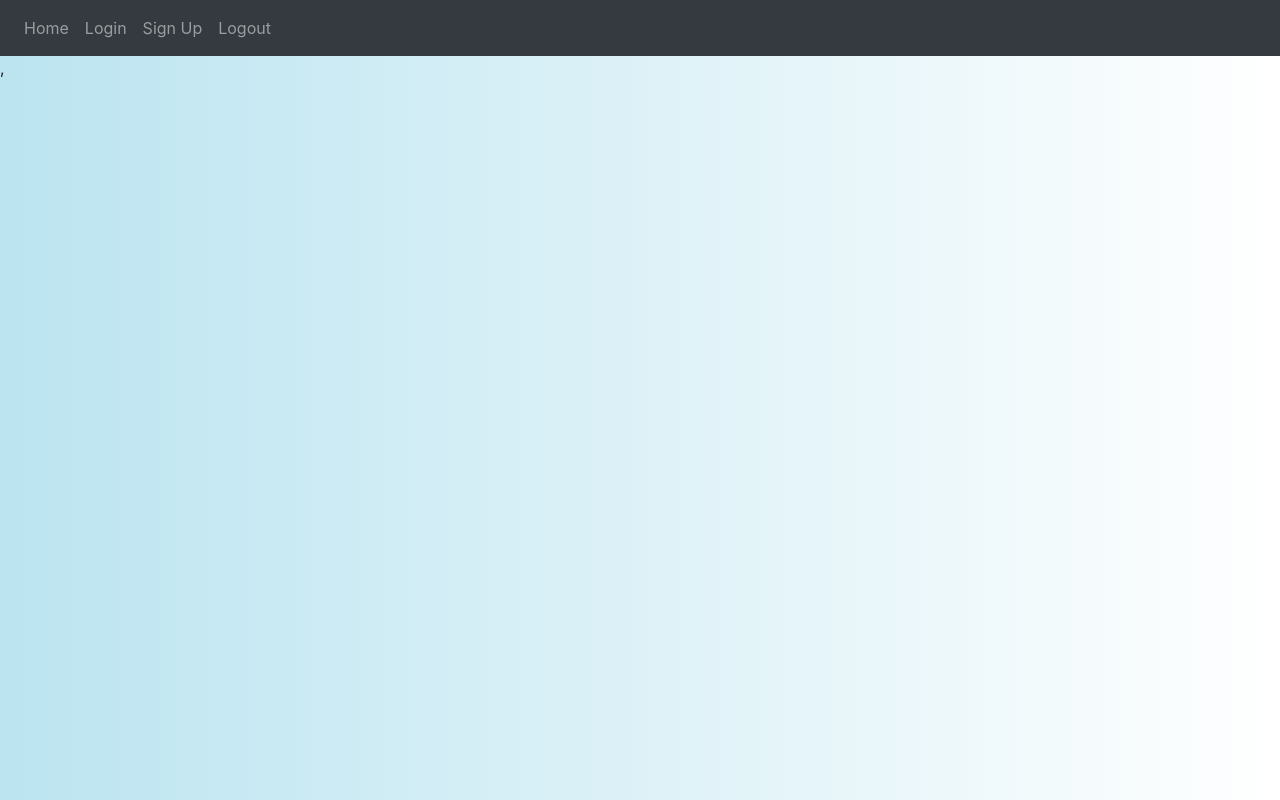
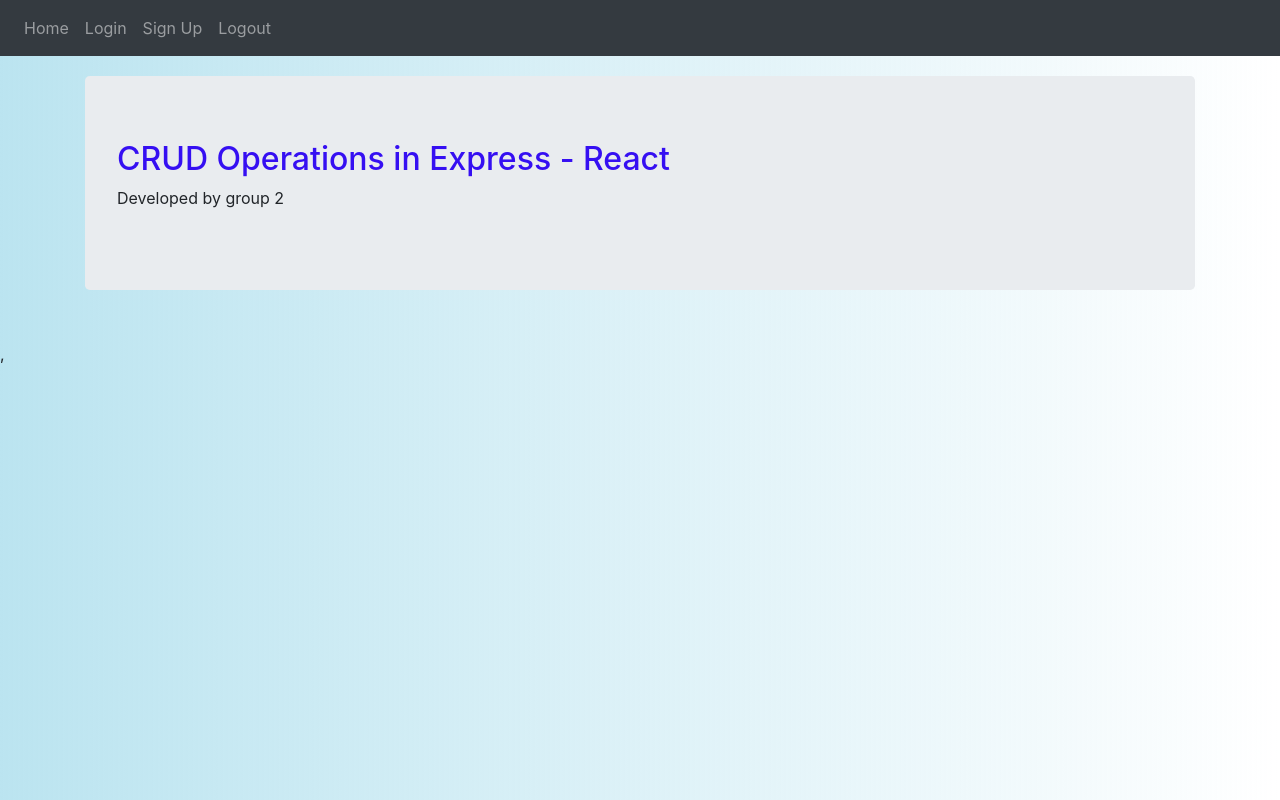
Before and after one commit to shreyassingh96/hospital-react-main, a React (Create React App) app in the folder react-client/: page / in a window 1280 px wide. Built offline with nearby package versions, Linux system fonts and the light colour scheme.

Commit message:
starts at home page

```diff
--- a/react-client/src/App.js
+++ b/react-client/src/App.js
@@ -42,13 +42,12 @@ function App() {
         <Nav.Link href="/login">Login</Nav.Link>
         <Nav.Link href="/signUp">Sign Up</Nav.Link>
         <Nav.Link href="/logout">Logout</Nav.Link>
-
-
       </Nav>
     </Navbar.Collapse>
   </Navbar>
 
   <div>
+    <Route render ={()=> < Home />} path="/" exact />
     <Route render ={()=> < Home />} path="/home" />
     <Route render ={()=> < Login />} path="/login" />
     <Route render ={()=> < SignUp />} path="/signUp" />
@@ -62,18 +61,14 @@ function App() {
     <Route render ={()=> userCategory === 'patient' && < Game />} path="/game" />
 
     <Route render ={()=> userCategory === 'nurse' && < CreateMotivationalTip />} path="/createTip" />
-         < Route render ={()=> userCategory === 'nurse' && < ShowMotivationalTip />} path="/showTip" />
+    <Route render ={()=> userCategory === 'nurse' && < ShowMotivationalTip />} path="/showTip" />
     <Route render ={()=> userCategory === 'nurse' && < PatientInfo />} path="/patientInfo" />
     <Route render ={()=> userCategory === 'nurse' && < AddVitalSignsByNurse />} path="/vitals" />
     <Route render ={()=> userCategory === 'nurse' && < ShowEmergencyAlert />} path="/alert" />
     <Route render ={()=> < Results />} path="/run" />
     <Route render ={()=> < Logout />} path="/logout" />
-
   </div>
-
 </Router>
-
-
   );
 }
 //<Route render ={()=> < App />} path="/" />
--- a/react-client/src/components/Home.js
+++ b/react-client/src/components/Home.js
@@ -10,9 +10,8 @@ function Home(props) {
     return (
         <div className="container">
             <Jumbotron>
-            <h2> Express - React with CRUD Operations</h2>
-            <p>React front-end calls Express REST API to add,
-                list, update, or delete a user, create an article, etc.</p>
+            <h2> CRUD Operations in Express - React </h2>
+            <p>Developed by group 2</p>
                 </Jumbotron>
         </div>
     );
```
Lines whose indentation alone changed are shown as unchanged.
